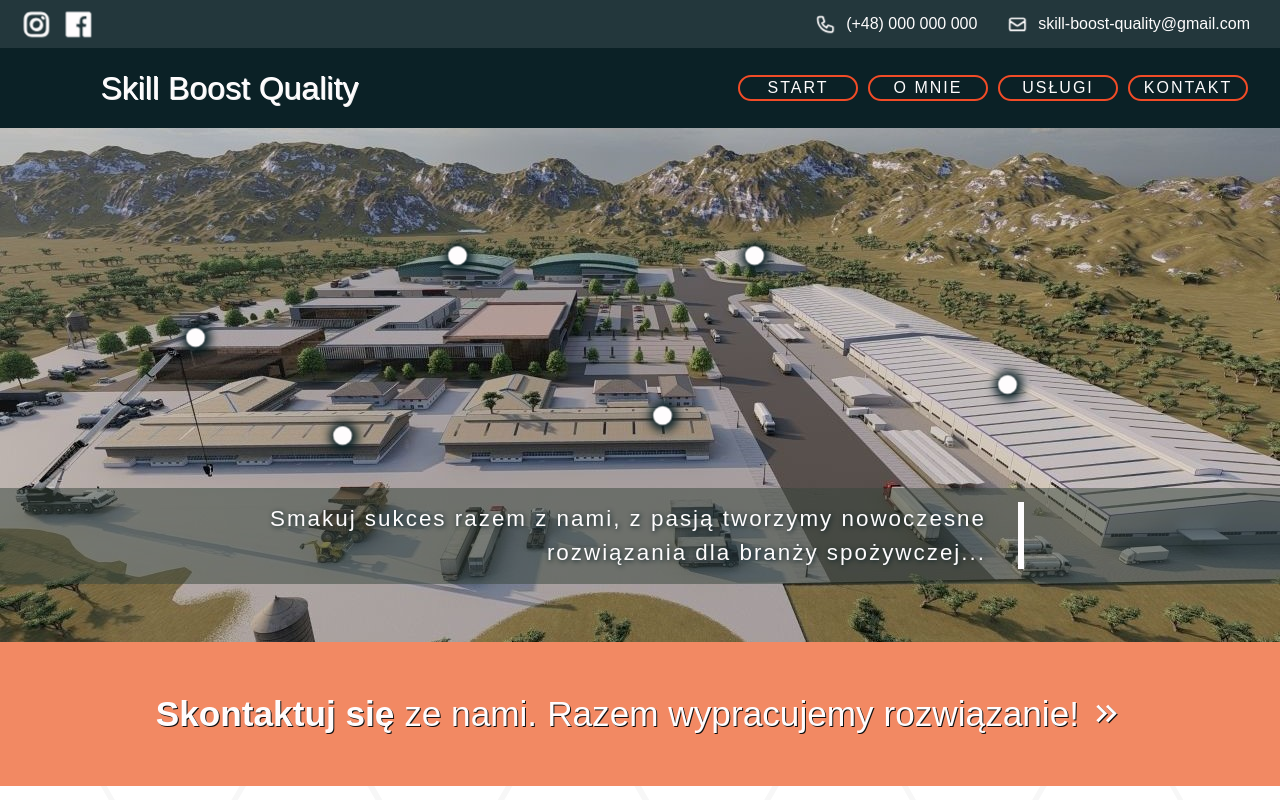
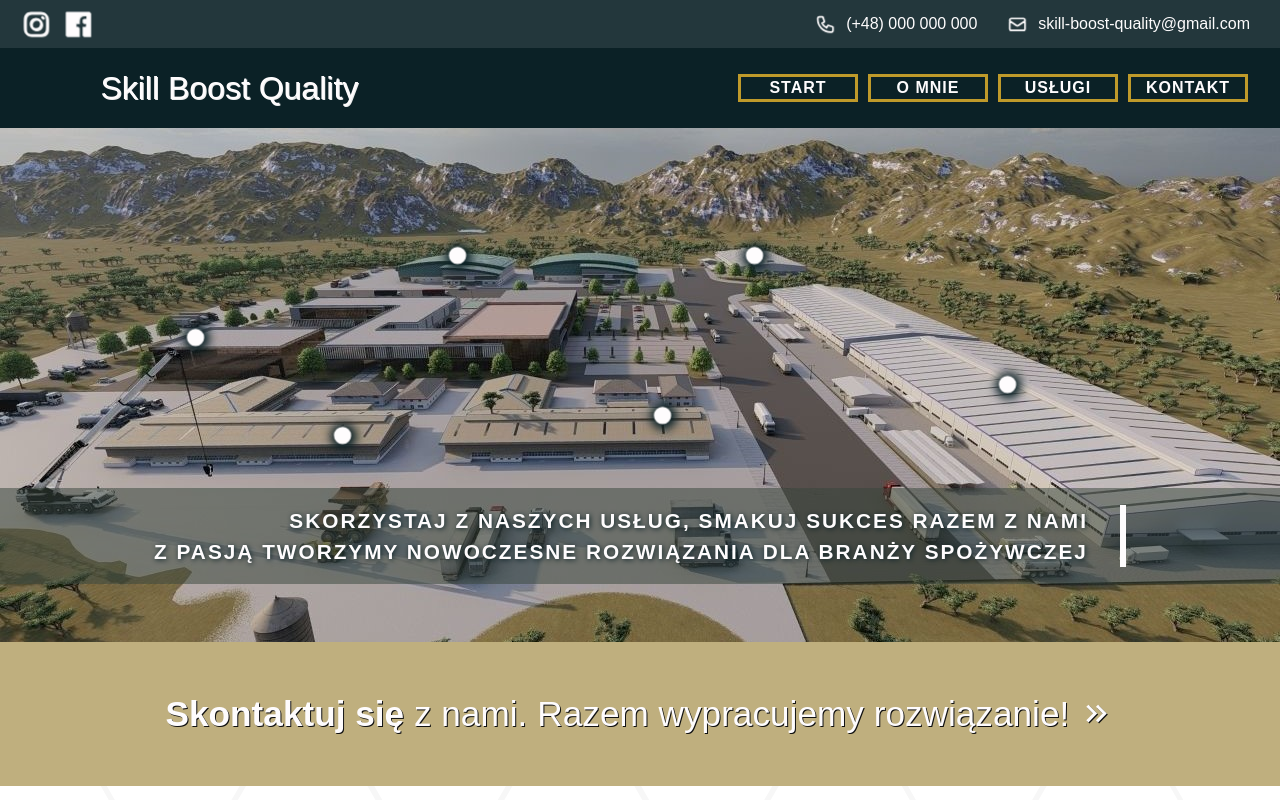
Before and after one commit to JoannaPatyk/skill-boost-quality-website, a React (Create React App) app: page / in a window 1280 px wide. Shown: the top 800 px of the page. Built offline with nearby package versions, Linux system fonts and the light colour scheme.

Commit message:
Several changes have been made to the appearance of the site

```diff
--- a/src/assets/wrappers/Banner.js
+++ b/src/assets/wrappers/Banner.js
@@ -65,6 +65,10 @@ const Wrapper = styled.div`
     }
 
     @media (max-width: 985px) {
+        .banner-container {
+            min-height: 15vh;
+        }
+
         .banner-text {
             flex-direction: column;
         }
@@ -79,6 +83,10 @@ const Wrapper = styled.div`
     }
 
     @media (max-width: 585px) {
+        .banner-container {
+            min-height: 13vh;
+        }
+
         .banner-container h1 {
             font-size: 1.4rem;
         }
--- a/src/assets/wrappers/Landing.js
+++ b/src/assets/wrappers/Landing.js
@@ -39,15 +39,15 @@ const Wrapper = styled.div`
 
     .landing-title h1 {
         padding-right: 2rem;
-        width: 60%;
-        font-size: 1.8rem;
-        font-weight: 500;
+        font-size: 2rem;
+        font-weight: 700;
         letter-spacing: 2px;
         line-height: 1.5;
         text-align: right;
         color: var(--white);
         border-right: 6px solid var(--white);
         text-shadow: 1px 1px 5px var(--secondary-300);
+        text-transform: uppercase;
     }
 
     .factoryImage {
@@ -60,13 +60,12 @@ const Wrapper = styled.div`
         position: absolute;
         padding: 0.5rem 1rem;
         text-transform: uppercase;
-        color: var(--black);
+        color: var(--secondary-300);
         font-weight: 700;
         font-size: 1.2rem;
         letter-spacing: 1px;
         background-color: var(--white);
-        border-radius: 25px;
-        box-shadow: 4px 4px 10px 10px var(--black);
+        box-shadow: 4px 4px 5px 5px var(--black);
     }
 
     .dot {
@@ -77,7 +76,7 @@ const Wrapper = styled.div`
         background-color: var(--white);
         box-shadow: 1px 1px 10px 5px var(--secondary-300);
         background-color: var(--white);
-        animation: pulsating 3s linear infinite;
+        animation: pulsating 4s linear infinite;
         transition: 0.5s;
         cursor: pointer;
     }
@@ -158,12 +157,18 @@ const Wrapper = styled.div`
 
     @media (max-width: 1700px) {
         .landing-title h1 {
-            font-size: 1.5rem;
+            font-size: 1.6rem;
         }
 
         .dot {
             width: 1.5rem;
             height: 1.5rem;
+        }
+    }
+
+    @media (max-width: 1460px) {
+        .landing-title h1 {
+            font-size: 1.4rem;
         }
     }
 
@@ -173,7 +178,7 @@ const Wrapper = styled.div`
         }
 
         .landing-title h1 {
-            font-size: 1.4rem;
+            font-size: 1.3rem;
         }
 
         .dot {
@@ -190,15 +195,15 @@ const Wrapper = styled.div`
         .dot h4 {
             font-size: 0.9rem;
         }
+
+        .landing-title h1 {
+            font-size: 1.2rem;
+        }
     }
 
     @media (max-width: 985px) {
         .landing-title {
             height: 13vh;
-        }
-
-        .landing-title h1 {
-            width: 80%;
         }
 
         .dot {
--- a/src/assets/wrappers/Menu.js
+++ b/src/assets/wrappers/Menu.js
@@ -43,17 +43,17 @@ const Wrapper = styled.div`
     .menu-element {
         min-width: 140px;
         padding: 0.25rem 0.75rem;
-        font-weight: 400;
+        font-weight: 800;
         font-size: 1.2rem;
         text-align: center;
-        letter-spacing: var(--letterSpacing);
-        border: 2px solid var(--primary-300);
-        border-radius: 25px;
+        letter-spacing: 1px;
+        border: 3px solid var(--primary-300);
         transition: var(--transition);
         cursor: pointer;
     }
 
     .menu-element:hover {
+        color: var(--secondary-300);
         transform: scale(0.98);
         background-color: var(--primary-300);
     }
@@ -144,6 +144,11 @@ const Wrapper = styled.div`
             display: block;
             opacity: 1;
         }
+
+        .menu-icon {
+            font-size: 2rem;
+            filter: drop-shadow(1px 1px var(--grey-100));
+        }
     }
 
     @media (max-width: 685px) {
@@ -156,16 +161,15 @@ const Wrapper = styled.div`
         .menu-container h1 {
             font-size: 1.5rem;
         }
-
-        .menu-icon {
-            font-size: 2rem;
-            filter: drop-shadow(1px 1px var(--grey-100));
-        }
     }
 
     @media (max-width: 385px) {
+        .menu-container h1 {
+            font-size: 1.3rem;
+        }
+
         .menu-icon {
-            font-size: 1.8rem;
+            font-size: 1.6rem;
         }
     }
 
--- a/src/assets/wrappers/Mission.js
+++ b/src/assets/wrappers/Mission.js
@@ -2,7 +2,7 @@ import styled from 'styled-components';
 
 const Wrapper = styled.div`
     .mission-container {
-        min-height: 100vh;
+        min-height: 90vh;
         width: 100%;
         color: var(--black);
         display: flex;
@@ -46,7 +46,7 @@ const Wrapper = styled.div`
     .mission-text {
         width: 70%;
         display: flex;
-        gap: 60px;
+        gap: 80px;
         flex-direction: column;
         justify-content: center;
         align-items: center;
--- a/src/assets/wrappers/ServicesSubpage.js
+++ b/src/assets/wrappers/ServicesSubpage.js
@@ -13,34 +13,33 @@ const Wrapper = styled.div`
         background-attachment: fixed;
         background-position: bottom;
         background-repeat: no-repeat;
-        background-size: cover;
+        background-size: auto;
         z-index: 10;
-        filter: grayscale(95%) blur(1px);
+        filter: grayscale(95%) blur(0.5px);
     }
 
     .training {
-        background-image: url('https://img.freepik.com/darmowe-zdjecie/futurystyczny-projekt-biura-z-nowoczesnym-sprzetem-technologicznym-generowanym-przez-ai_188544-22666.jpg?w=1380&t=st=1692180552~exp=1692181152~hmac=abfeb130716cf06494c6c335c8f27a3fc7cd04a57ff1502eef13fcfb44f167a8');
+        background-image: url('https://github.com/JoannaPatyk/skill-boost-quality-website/blob/main/src/assets/img/training-M.jpg?raw=true');
     }
 
     .operations {
-        background-image: url('https://cdn.pixabay.com/photo/2020/07/08/04/12/work-5382501_1280.jpg');
+        background-image: url('https://github.com/JoannaPatyk/skill-boost-quality-website/blob/main/src/assets/img/operations-M.jpg?raw=true');
     }
 
     .optimization {
-        background-image: url('https://cdn.pixabay.com/photo/2018/03/10/12/00/teamwork-3213924_1280.jpg');
+        background-image: url('https://github.com/JoannaPatyk/skill-boost-quality-website/blob/main/src/assets/img/optimization-M.jpg?raw=true');
     }
 
     .expertise {
-        background-image: url('https://cdn.pixabay.com/photo/2015/09/28/17/10/signature-962388_1280.jpg');
+        background-image: url('https://github.com/JoannaPatyk/skill-boost-quality-website/blob/main/src/assets/img/expertise-M.jpg?raw=true');
     }
 
     .washing {
-        background-image: url('https://cdn.pixabay.com/photo/2016/11/23/00/39/chicken-1851495_1280.jpg');
+        background-image: url('https://github.com/JoannaPatyk/skill-boost-quality-website/blob/main/src/assets/img/washing-M.jpg?raw=true');
     }
 
     .systems {
-        filter: grayscale(80%);
-        background-image: url('https://cdn.pixabay.com/photo/2015/07/06/17/05/industry-833517_1280.jpg');
+        background-image: url('https://github.com/JoannaPatyk/skill-boost-quality-website/blob/main/src/assets/img/systems-M.jpg?raw=true');
     }
 
     .dot {
@@ -69,10 +68,11 @@ const Wrapper = styled.div`
     }
 
     .subpage-contents h3 {
+        width: 70%;
         text-transform: uppercase;
         letter-spacing: 0.05rem;
         color: var(--primary-300);
-        font-weight: 400;
+        font-weight: 300;
         margin: 1rem;
         text-align: center;
     }
@@ -96,12 +96,12 @@ const Wrapper = styled.div`
         margin: 1.5rem 4rem;
         line-height: 2;
         letter-spacing: 1px;
-        /* text-align: justify; */
     }
 
     .subpage-description p {
         margin: 1rem 0;
         font-weight: 400;
+        text-align: justify;
     }
 
     .subpage-btn {
@@ -116,7 +116,7 @@ const Wrapper = styled.div`
 
     @media (max-width: 1510px) {
         .img-container {
-            min-height: 40vh;
+            min-height: 25vh;
         }
     }
 
@@ -138,6 +138,12 @@ const Wrapper = styled.div`
         }
     }
 
+    @media (max-width: 900px) {
+        .dot {
+            display: none;
+        }
+    }
+
     @media (max-width: 760px) {
         .subpage-contents {
             width: 90%;
@@ -145,6 +151,10 @@ const Wrapper = styled.div`
 
         .subpage-title {
             font-size: 1.3rem;
+        }
+
+        .subpage-contents h3 {
+            width: 80%;
         }
     }
 
@@ -155,6 +165,40 @@ const Wrapper = styled.div`
 
         .subpage-contents {
             min-height: 100vh;
+        }
+
+        .training,
+        .operations,
+        .optimization,
+        .expertise,
+        .washing,
+        .systems {
+            background-attachment: local;
+            background-position: center;
+        }
+
+        .training {
+            background-image: url('https://github.com/JoannaPatyk/skill-boost-quality-website/blob/main/src/assets/img/training-S.jpg?raw=true');
+        }
+
+        .operations {
+            background-image: url('https://github.com/JoannaPatyk/skill-boost-quality-website/blob/main/src/assets/img/operations-S.jpg?raw=true');
+        }
+
+        .optimization {
+            background-image: url('https://github.com/JoannaPatyk/skill-boost-quality-website/blob/main/src/assets/img/optimization-S.jpg?raw=true');
+        }
+
+        .expertise {
+            background-image: url('https://github.com/JoannaPatyk/skill-boost-quality-website/blob/main/src/assets/img/expertise-S.jpg?raw=true');
+        }
+
+        .washing {
+            background-image: url('https://github.com/JoannaPatyk/skill-boost-quality-website/blob/main/src/assets/img/washing-S.jpg?raw=true');
+        }
+
+        .systems {
+            background-image: url('https://github.com/JoannaPatyk/skill-boost-quality-website/blob/main/src/assets/img/systems-S.jpg?raw=true');
         }
     }
 
@@ -187,6 +231,10 @@ const Wrapper = styled.div`
             font-size: 1.1rem;
             margin-bottom: 0;
         }
+
+        .subpage-container h3 {
+            font-size: 0.8rem;
+        }
     }
 
     @media (max-width: 460px) {
--- a/src/components/Banner.js
+++ b/src/components/Banner.js
@@ -10,7 +10,7 @@ function Banner() {
                 <Link to="/contact">
                     <div className="banner-text">
                         <h1>
-                            <span>Skontaktuj się</span> ze nami.
+                            <span>Skontaktuj się</span> z nami.
                         </h1>
                         <h1> Razem wypracujemy rozwiązanie!</h1>
                         <MdKeyboardDoubleArrowRight className="banner-icon" />
--- a/src/components/SendMessage.js
+++ b/src/components/SendMessage.js
@@ -9,9 +9,9 @@ function SendMessage() {
                 <h3>
                     z chęcią <span>odpowiem na Twoje</span> pytania
                 </h3>
-                <input type="text" placeholder="Imię" />
-                <input type="email" placeholder="E-mail" />
-                <textarea placeholder="Treść wiadomości"></textarea>
+                <input type="text" placeholder="Imię..." />
+                <input type="email" placeholder="E-mail..." />
+                <textarea placeholder="Treść wiadomości..."></textarea>
                 <div className="checkbox">
                     <input id="checkbox" type="checkbox" name="check" value="checkbox" />
                     <label htmlFor="checkbox">
--- a/src/components/ServicesSubpage.js
+++ b/src/components/ServicesSubpage.js
@@ -22,7 +22,7 @@ function ServicesSubpage({ title, description, icon, cls }) {
                     <img src={backgroundImage} className="dot" alt="Tło" />
                     <h2 className="subpage-title">{title}</h2>
                     <div className="subpage-description">{description}</div>
-                    <h3>Skontaktuj się ze mną aby uzyskać szczegółowe informację odnośnie oferty.</h3>
+                    <h3>Skontaktuj się z nami aby uzyskać szczegółowe informację odnośnie naszej oferty</h3>
                     <button className="btn subpage-btn" onClick={handleClick}>
                         kontakt
                     </button>
@@ -37,7 +37,7 @@ function ServicesSubpage({ title, description, icon, cls }) {
 
 ServicesSubpage.propTypes = {
     title: PropTypes.string,
-    description: PropTypes.string,
+    description: PropTypes.array,
     icon: PropTypes.string,
     cls: PropTypes.string
 };
--- a/src/index.css
+++ b/src/index.css
@@ -12,20 +12,19 @@
 :root {
     /* COLORS */
 
-    --primary-100: #f28963;
+    /* --primary-100: #f28963;
     --primary-200: #f35e3d;
-    --primary-300: #f24c27;
+    --primary-300: #f24c27; */
 
     --secondary-100: #63776f;
     --secondary-200: #23373c;
     --secondary-300: #0b2126;
 
-    /*
-    --primary-100: #BFAF7E;
-    --primary-200: #BF8B2A;
-    --primary-300: #BF9A2A;
+    --primary-100: #bfaf7e;
+    --primary-200: #bf8b2a;
+    --primary-300: #bf9a2a;
 
-    --secondary-100: #63776f;
+    /* --secondary-100: #63776f;
     --secondary-200: #2F401E;
     --secondary-300: #1F2614; */
 
--- a/src/pages/Landing.js
+++ b/src/pages/Landing.js
@@ -14,7 +14,8 @@ import servicesTitles from '../utils/servicesTitles';
 import { Link } from 'react-router-dom';
 
 function Landing() {
-    const text = `Smakuj sukces razem z nami, z pasją tworzymy nowoczesne rozwiązania dla branży spożywczej...`;
+    const text1 = `Skorzystaj z naszych usług, smakuj sukces razem z nami`;
+    const text2 = `Z pasją tworzymy nowoczesne rozwiązania dla branży spożywczej`;
 
     return (
         <Wrapper>
@@ -23,7 +24,8 @@ function Landing() {
                     <img src={factoryImage} className="factoryImage" alt="Przedsiębiorstwo" />
                     <div className="landing-title">
                         <h1>
-                            <SlideInAnimation text={text} />
+                            <SlideInAnimation text={text1} />
+                            <SlideInAnimation text={text2} />
                         </h1>
                     </div>
                     {servicesTitles.map(({ id, icon, text, to, cls }) => {
```
Also changed, not shown: 1 other file (tests, documents, lock files or other folders).
